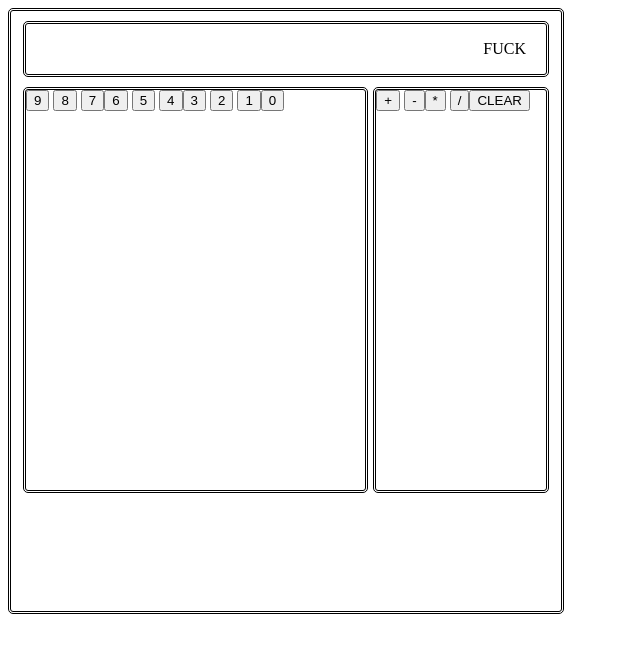
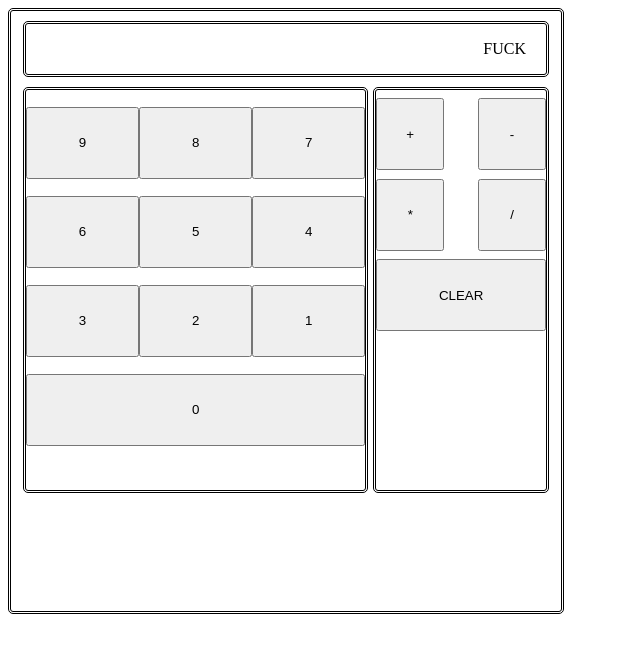
Before and after one commit to LeGrandMoose/calculator, a plain HTML site: page index.html in a window 1280 px wide. Shown: the whole page, without its empty margins (0-640 px from the left). Drawn offline with Linux system fonts and the light colour scheme.

Commit message:
Add styling for buttons

```diff
--- a/style.css
+++ b/style.css
@@ -36,16 +36,37 @@
 }
 
 .numbers,.operators{
-    flex-direction: row;
+
     height: 400px;
+
 }
 .numbers{
-    display: flex;
+
     flex: 200;
+    justify-content: center;
 
 }
 .operators{
-    display: flex;
+
     flex: 100;
+    justify-content: center;
 
 }
+
+.numRow,.opRow {
+    display: flex;
+    justify-content: space-between;
+    margin: 5% 0;
+    /* flex:110; */
+}
+
+.regularButton {
+    flex-basis:40%;
+    height: 72px;
+
+}
+
+.largeButton{
+    flex-basis: 100%;
+    height: 72px;
+}
```
